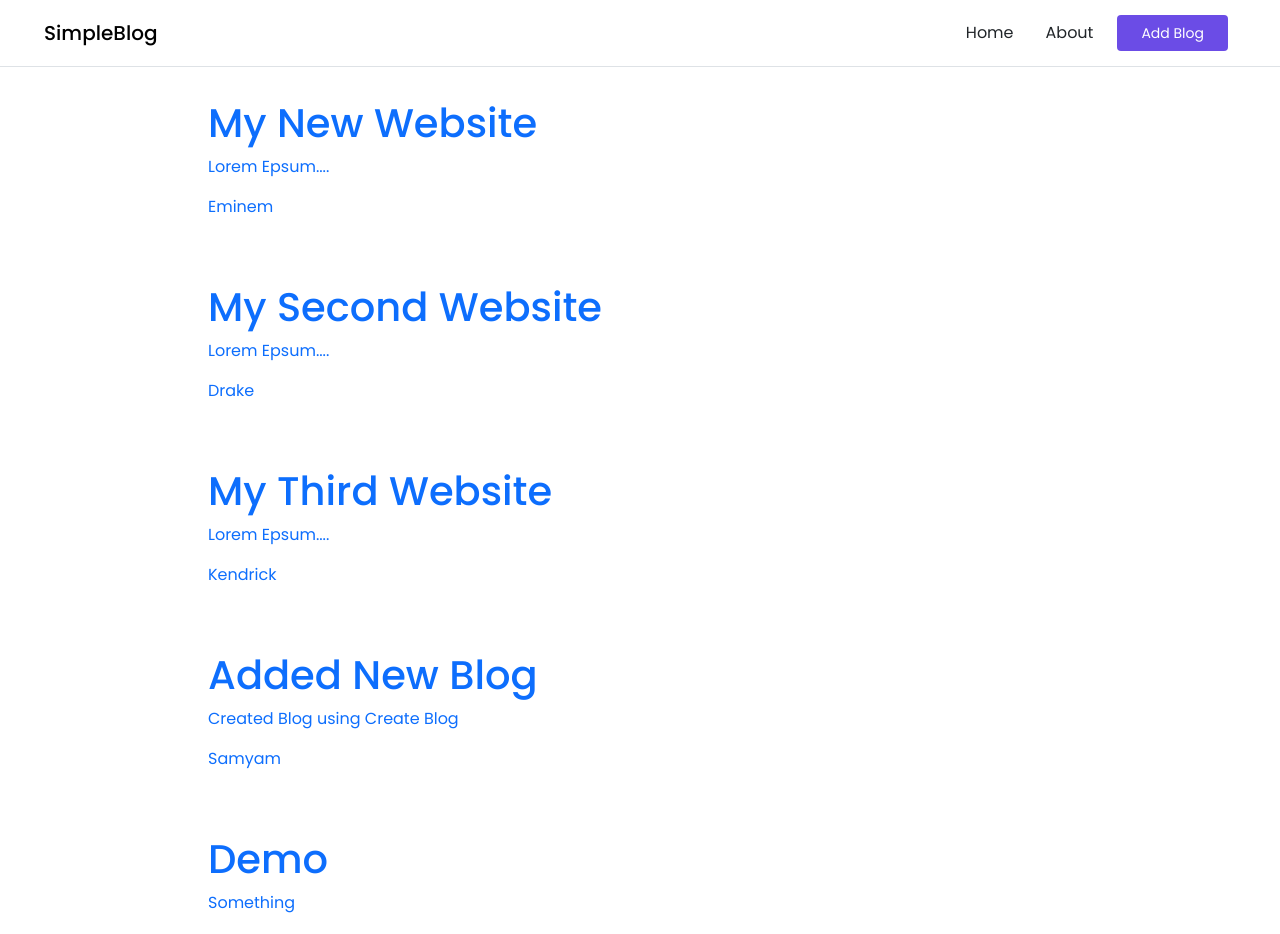
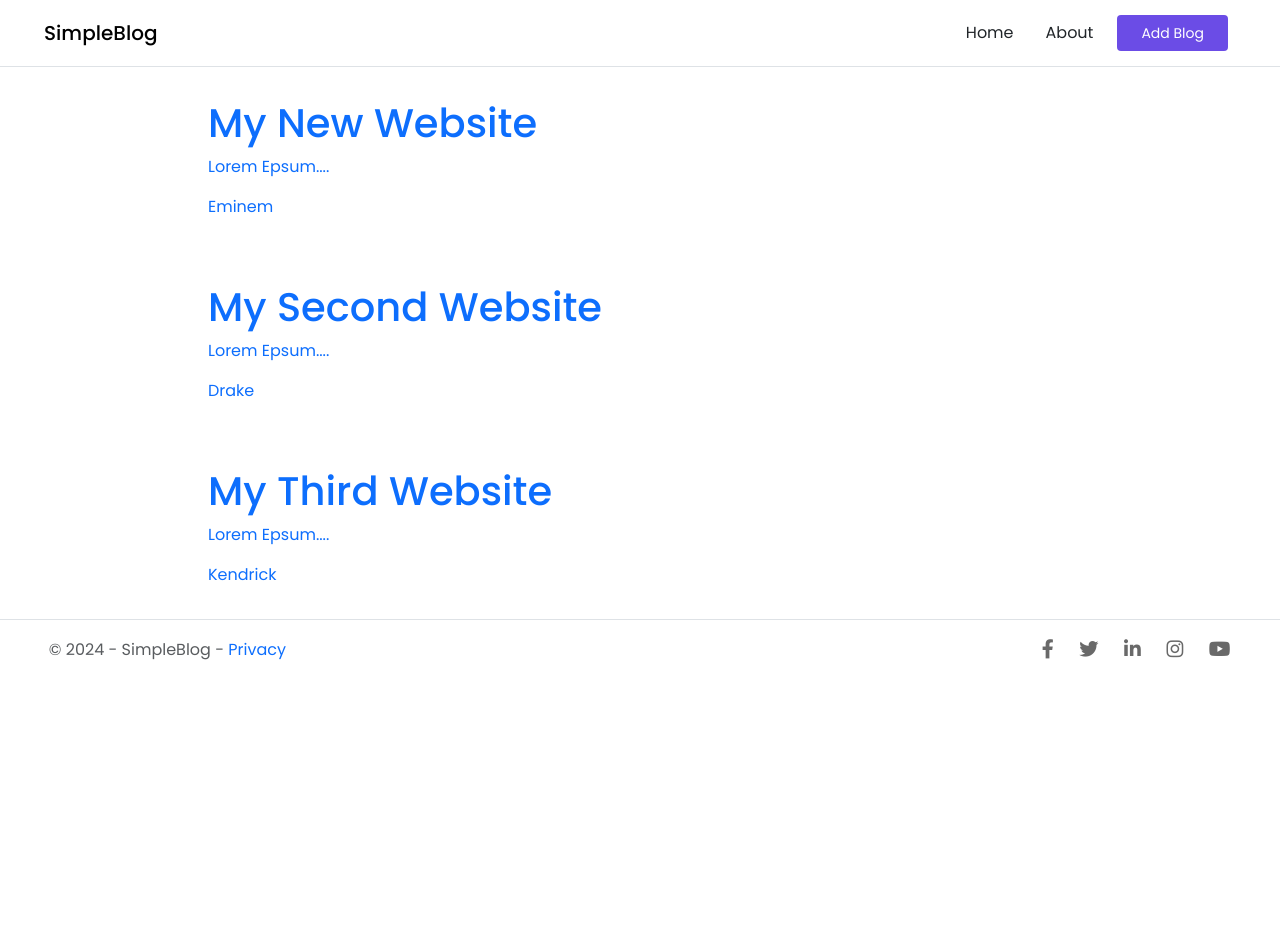
Before and after one commit to shaggy619/react-js, a React (Create React App) app in the folder simple-blog/: page / in a window 1280 px wide. Shown: the top 934 px of the page. After the commit the page ends 800 px from the top, so only its background shows below. Built offline with nearby package versions, Linux system fonts and the light colour scheme; data requests are answered from the project's data file.

Commit message:
Deleted the blog using delete method

```diff
--- a/simple-blog/data/db.json
+++ b/simple-blog/data/db.json
@@ -17,30 +17,6 @@
       "body": "Lorem Epsum....",
       "author": "Kendrick",
       "id": "3"
-    },
-    {
-      "id": "886f",
-      "title": "Added New Blog",
-      "body": "Created Blog using Create Blog",
-      "author": "Samyam"
-    },
-    {
-      "id": "d15f",
-      "title": "Demo",
-      "body": "Something",
-      "author": "Samyam"
-    },
-    {
-      "id": "2361",
-      "title": "Demo",
-      "body": "something",
-      "author": "Samyam"
-    },
-    {
-      "id": "e8d6",
-      "title": "Demo",
-      "body": "something",
-      "author": "Samyam"
     }
   ]
 }
--- a/simple-blog/src/Components/BlogDetails.js
+++ b/simple-blog/src/Components/BlogDetails.js
@@ -1,15 +1,27 @@
 import React from "react";
-import { useParams } from "react-router-dom";
+import { useNavigate, useParams } from "react-router-dom";
 import useFetch from "./useFetch";
 
 export default function BlogDetails() {
   const { id } = useParams();
+
+  const nav = useNavigate();
 
   const {
     data: blog,
     isLoading,
     error,
   } = useFetch("http://localhost:8000/blogs/" + id);
+
+  const handleDelete = () => {
+    fetch("http://localhost:8000/blogs/" + id, {
+      method: "DELETE",
+    }).then(() => {
+      setTimeout(() => {
+        nav("/");
+      }, 100);
+    });
+  };
 
   return (
     <div className="container">
@@ -20,6 +32,9 @@ export default function BlogDetails() {
           <h2>{blog.title}</h2>
           <p>{blog.author}</p>
           <p>{blog.body}</p>
+          <button className="btn btn-primary" onClick={handleDelete}>
+            Delete
+          </button>
         </div>
       )}
     </div>
```
